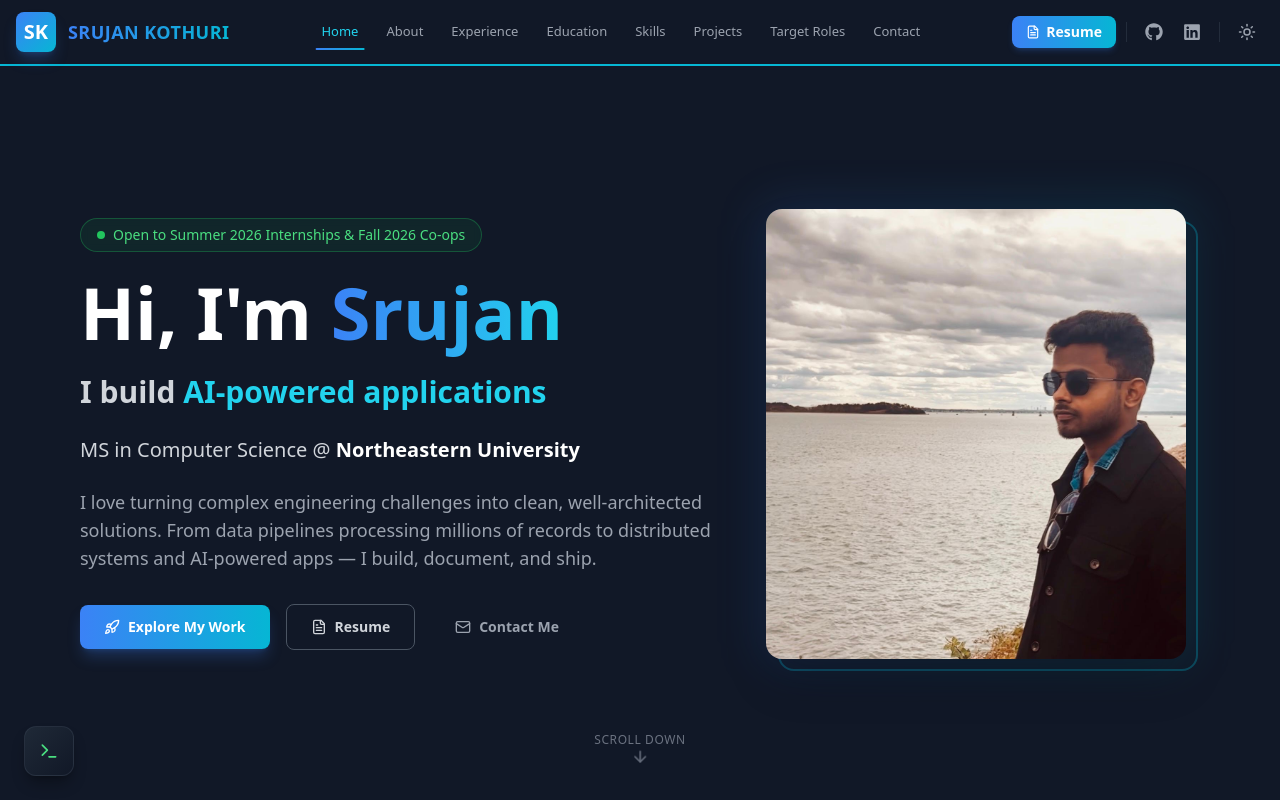
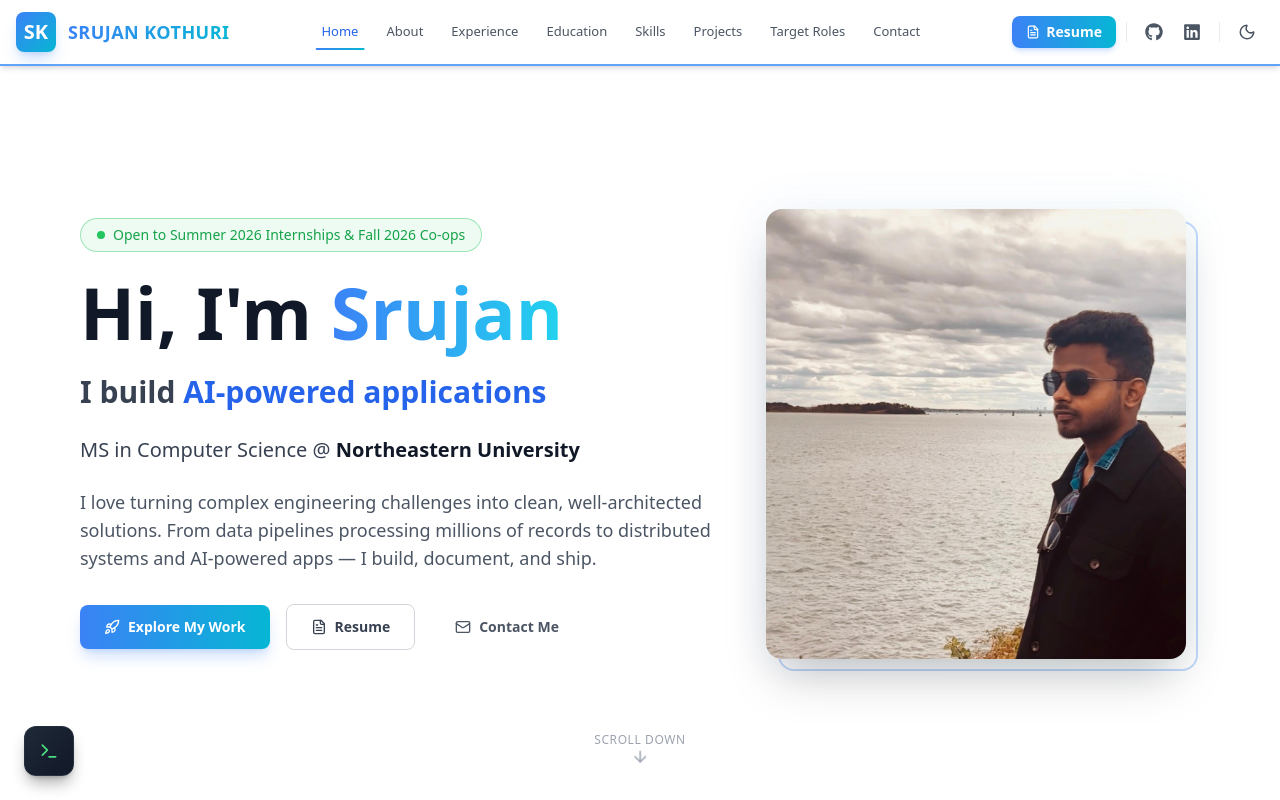
Before and after one commit to srujankothuri/srujankothuri-portfolio, a React (Vite) app: page / in a window 1280 px wide. Shown: the top 800 px of the page. Built offline with nearby package versions, Linux system fonts and the light colour scheme.

Commit message:
style: change default theme to light mode

```diff
--- a/src/components/ThemeContext.tsx
+++ b/src/components/ThemeContext.tsx
@@ -11,7 +11,7 @@ const ThemeContext = createContext<ThemeContextType | undefined>(undefined);
 
 export const ThemeProvider = ({ children }: { children: React.ReactNode }) => {
   const [theme, setTheme] = useState<Theme>(() => {
-    return localStorage.getItem("theme") as Theme || "dark";
+    return localStorage.getItem("theme") as Theme || "light";
   });
 
   useEffect(() => {
```
